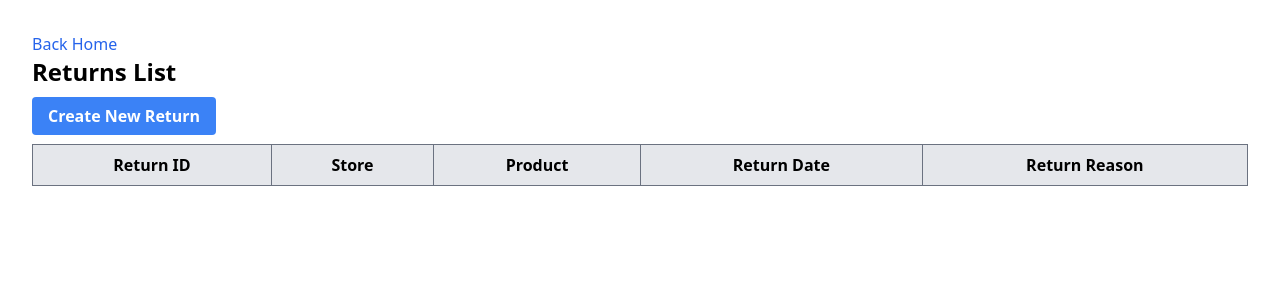
After one commit to creatordestroy/gamehub, a Flask app: template app/templates/returns/returns_list.html in a window 1280 px wide. The commit adds this page. Shown: the top 300 px of the page. Run offline with Flask 3, Linux system fonts and the light colour scheme; the template is opened without the code that fills it, so the values that code supplies are empty; some libraries are stand-ins or nearby versions.

```diff
--- /dev/null
+++ b/app/templates/returns/returns_list.html
@@ -0,0 +1,43 @@
+{% extends "base.html" %} {% block title %}Returns List{% endblock %} {% block
+content %}
+<h1 class="text-2xl font-bold mb-4">Returns List</h1>
+<div class="mb-4">
+  <a
+    href="{{ url_for('returns.create_return') }}"
+    class="bg-blue-500 hover:bg-blue-700 text-white font-bold py-2 px-4 rounded"
+  >
+    Create New Return
+  </a>
+</div>
+<table class="w-full border-collapse border border-gray-500">
+  <thead>
+    <tr class="bg-gray-200">
+      <th class="border border-gray-500 px-4 py-2">Return ID</th>
+      <th class="border border-gray-500 px-4 py-2">Store</th>
+      <th class="border border-gray-500 px-4 py-2">Product</th>
+      <th class="border border-gray-500 px-4 py-2">Return Date</th>
+      <th class="border border-gray-500 px-4 py-2">Return Reason</th>
+    </tr>
+  </thead>
+  <tbody>
+    {% for item in returns %}
+    <tr>
+      <td class="border border-gray-500 px-4 py-2">
+        <a
+          href="{{ url_for('returns.returns_detail', return_id=item.return_id) }}"
+          >{{ item.return_id }}</a
+        >
+      </td>
+      <td class="border border-gray-500 px-4 py-2">
+        {{ item.store_id.store_name }}
+      </td>
+      <td class="border border-gray-500 px-4 py-2">
+        {{ item.product_id.product_name }}
+      </td>
+      <td class="border border-gray-500 px-4 py-2">{{ item.return_date }}</td>
+      <td class="border border-gray-500 px-4 py-2">{{ item.return_reason }}</td>
+    </tr>
+    {% endfor %}
+  </tbody>
+</table>
+{% endblock %}
--- a/run.py
+++ b/run.py
@@ -1,7 +1,7 @@
 from flask import Flask, render_template, url_for
 #from app.middlewares import JSONContentTypeMiddleware
 
-from app.routes import inventory, product, reviews, sales, shipment, user, productOrder
+from app.routes import inventory, product, returns, reviews, sales, shipment, user, productOrder
 
 
 def create_app():
@@ -11,6 +11,7 @@ def create_app():
     app.register_blueprint(inventory.bp, url_prefix='/inventory')
     app.register_blueprint(product.bp, url_prefix='/product')
     app.register_blueprint(productOrder.bp, url_prefix='/orders')
+    app.register_blueprint(returns.bp, url_prefix='/returns')
     app.register_blueprint(reviews.bp, url_prefix='/reviews')
     app.register_blueprint(shipment.bp, url_prefix='/shipments')
     app.register_blueprint(sales.bp, url_prefix='/sales')
@@ -24,6 +25,7 @@ def create_app():
             "Inventory": url_for('inventory.inventory_list'),
             "Orders" : url_for('productOrder.order_list'),
             "Product": url_for('product.product_list'),
+            "Returns": url_for('returns.returns_list'),
             "Reviews": url_for('reviews.review_list'),
             "Shipments": url_for('shipment.shipment_list'),
             "Sales": url_for('sales.sales_list')
```
Also changed, not shown: app/routes/returns.py (added, +36 -0 lines), app/services/returns_services.py (added, +24 -0 lines), app/templates/index.html (+7 -0 lines), app/templates/returns/create_return.html (added, +32 -0 lines), app/templates/returns/returns_detail.html (added, +16 -0 lines).
